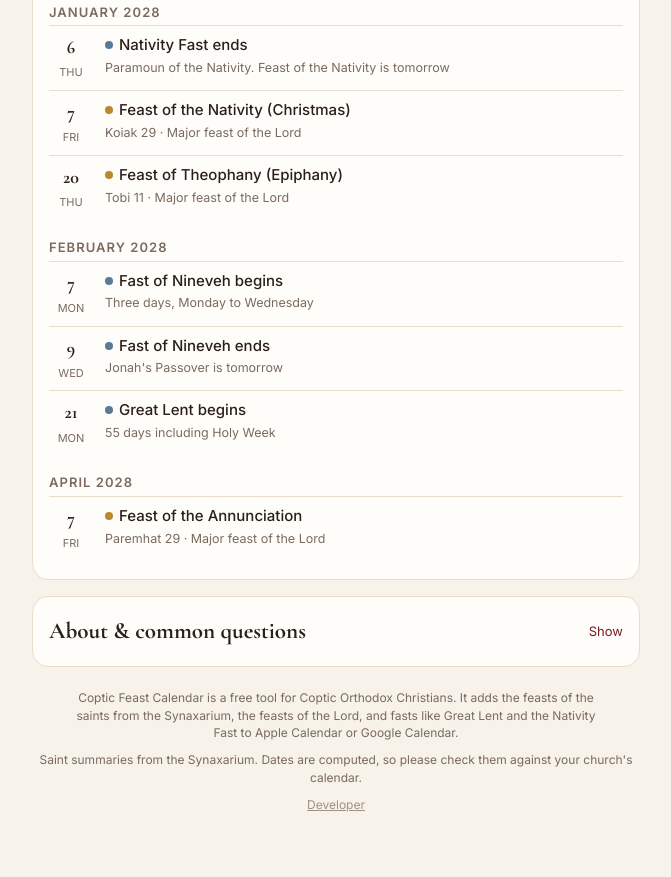
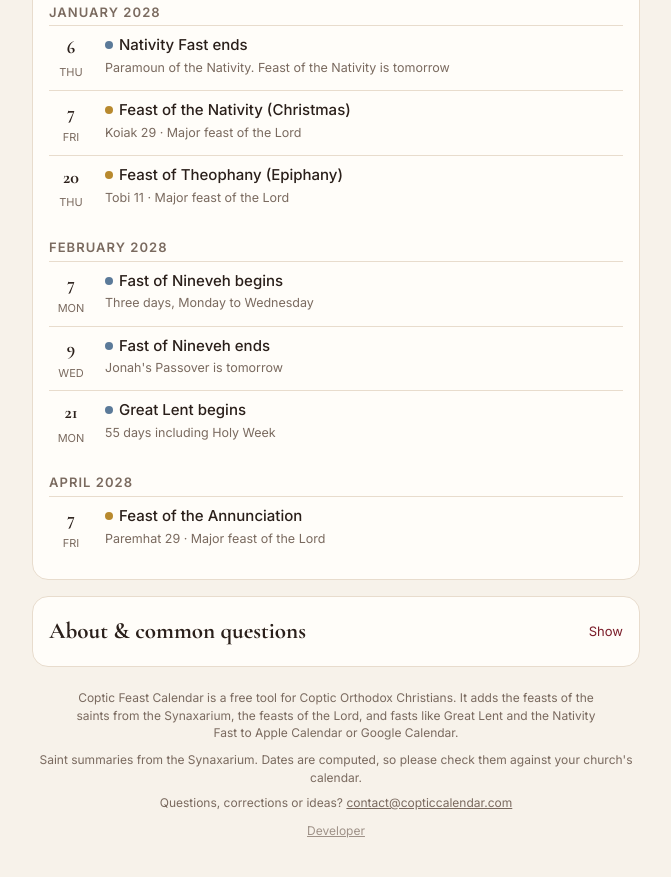
Before and after one commit to MichaelBes/coptic-calendar, a plain HTML site: page index.html in a window 1280 px wide. Shown: the part 4064-4941 px from the top of the page, without its empty margins (304-975 px from the left). Drawn offline with nearby package versions, Linux system fonts and the light colour scheme.

Commit message:
Add contact email

```diff
--- a/index.html
+++ b/index.html
@@ -285,10 +285,13 @@
         <p>Yes. It's free, with no account or sign-up.</p></details>
       <details class="q"><summary>How do I change or remove my saints later?</summary>
         <p>Open any Coptic event in your calendar and tap its link. Your picks open here, where you can change them and tap Save, or tap Delete my calendar at the bottom.</p></details>
+      <details class="q"><summary>Found a mistake or have a suggestion?</summary>
+        <p>Please let us know! If a date looks wrong, a saint is missing, or you have an idea, email <a class="email-link" href="#">contact at copticcalendar dot com</a>. We read every message.</p></details>
     </details>
   </section>
 
   <footer><p style="max-width:520px;margin:0 auto 10px">Coptic Feast Calendar is a free tool for Coptic Orthodox Christians. It adds the feasts of the saints from the Synaxarium, the feasts of the Lord, and fasts like Great Lent and the Nativity Fast to Apple Calendar or Google Calendar.</p>Saint summaries from the Synaxarium. Dates are computed, so please check them against your church's calendar.
+    <div style="margin-top:8px">Questions, corrections or ideas? <a class="email-link" href="#" style="color:inherit">contact at copticcalendar dot com</a></div>
     <div style="margin-top:10px"><a href="dev.html" style="color:inherit;opacity:.7">Developer</a></div></footer>
 </div>
 
@@ -1120,6 +1123,12 @@
   })();
   if (location.hash === "#about") $("faqBox").open = true;
 
+  // Contact address, put together here so spam bots scanning the page don't pick it up
+  (function () {
+    const addr = ["contact", "copticcalendar.com"].join("@");
+    document.querySelectorAll(".email-link").forEach((a) => { a.href = "mailto:" + addr; a.textContent = addr; });
+  })();
+
   if (sub || new URLSearchParams(location.search).get("edit")) $("how").open = false;
   if (API) {
     const edit = new URLSearchParams(location.search).get("edit");
```
